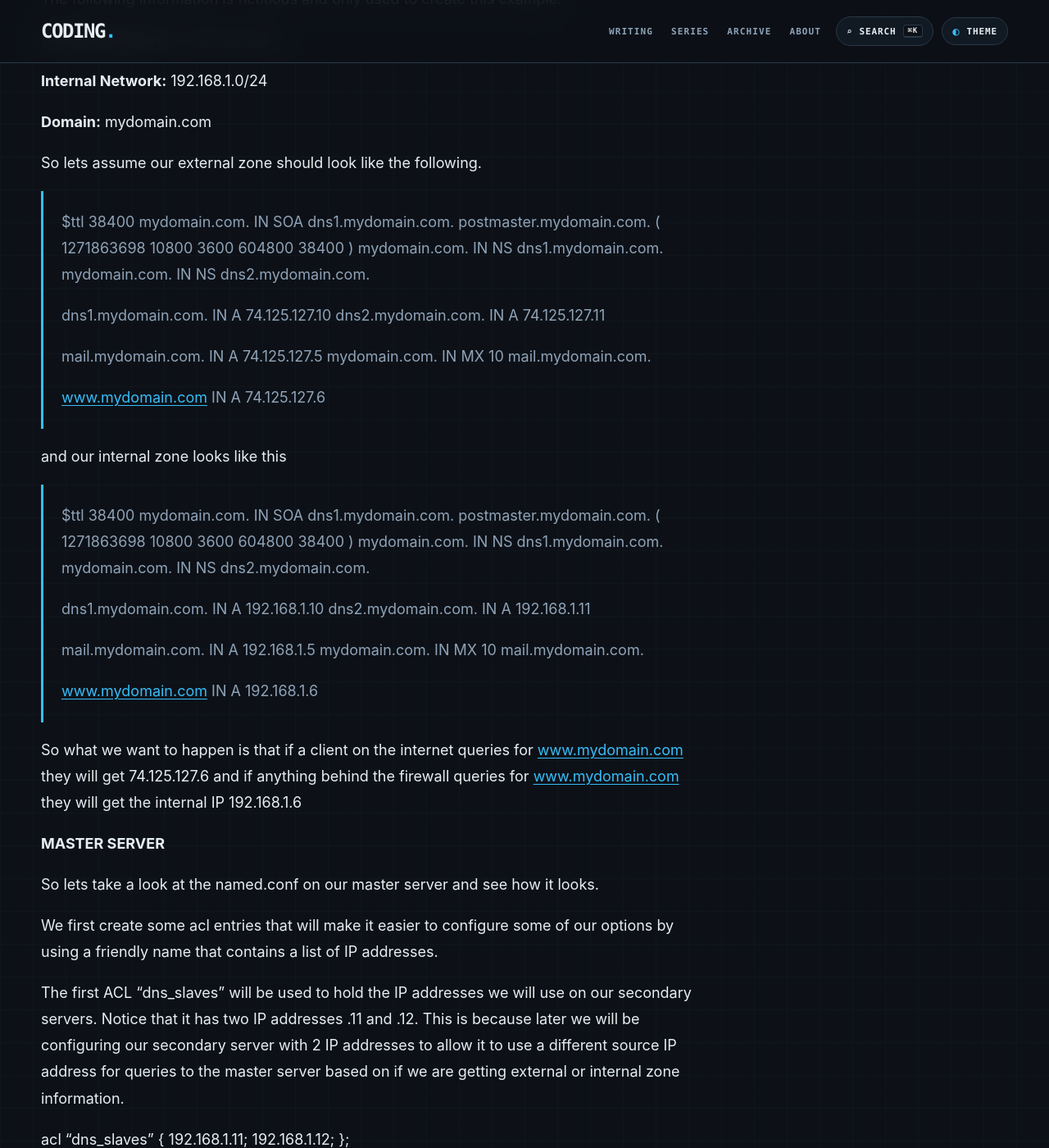
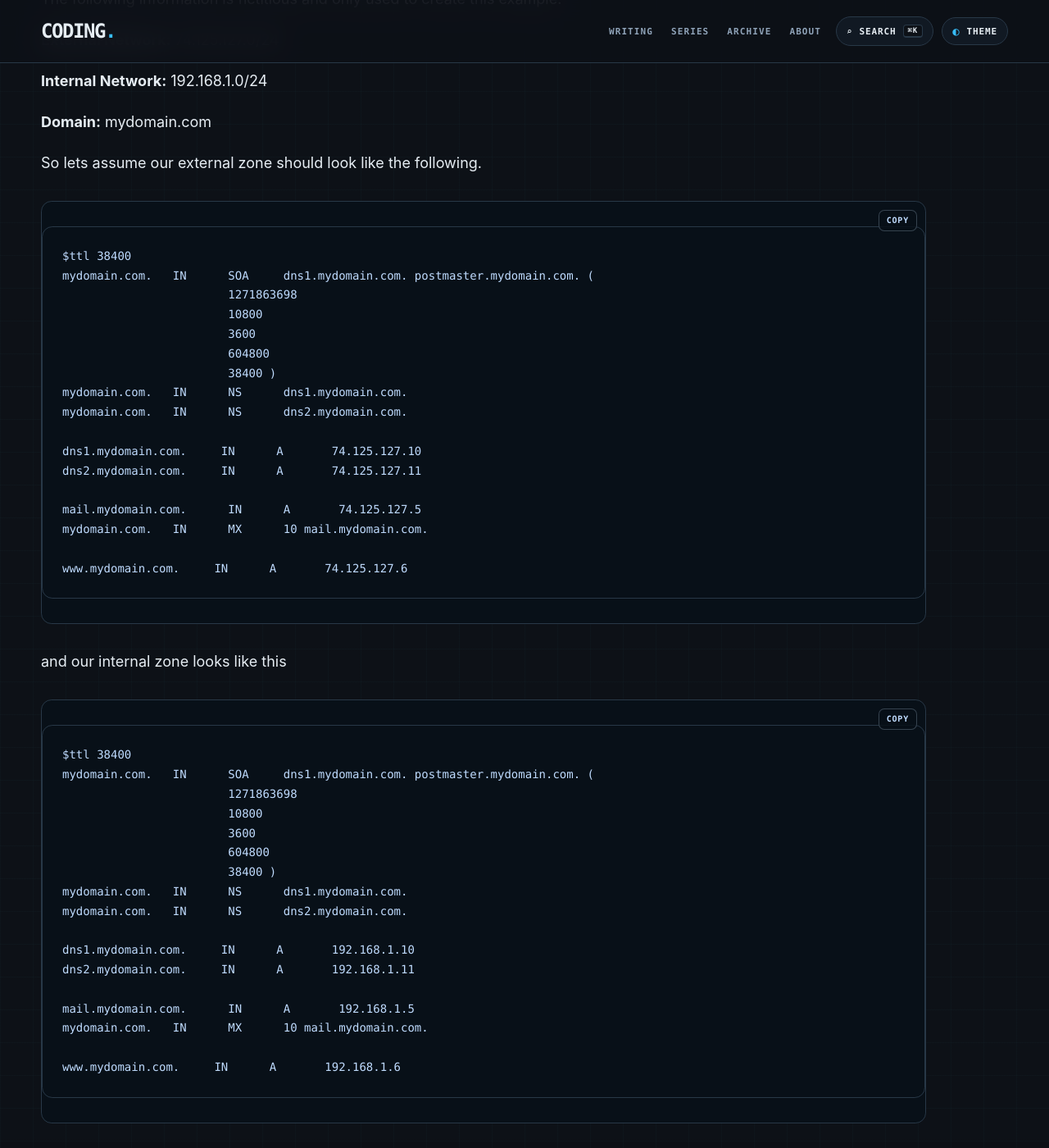
Before and after one commit to infoconex/coding-blog, a Jekyll site: the page built from post/2010/04/26/Bind-DNS-e28093-Configuring-multiple-views-on-primary-and-secondary-DNS-servers/index.md, in a window 1280 px wide and 1400 px high, scrolled down 1769 px. Shown: the whole window at 82% size. Built offline with Jekyll 4.4.1, drawn with Linux system fonts in a browser that asks for light colours; some of the changed text lies outside the part shown.

Commit message:
Present BIND DNS zone files and configuration as readable code blocks

````diff
--- a/post/2010/04/26/Bind-DNS-e28093-Configuring-multiple-views-on-primary-and-secondary-DNS-servers/index.md
+++ b/post/2010/04/26/Bind-DNS-e28093-Configuring-multiple-views-on-primary-and-secondary-DNS-servers/index.md
@@ -34,43 +34,47 @@ The following information is fictitious and only used to create this example.
 
 So lets assume our external zone should look like the following.
 
-> $ttl 38400
-> mydomain.com.   IN      SOA     dns1.mydomain.com. postmaster.mydomain.com. (
->                         1271863698
->                         10800
->                         3600
->                         604800
->                         38400 )
-> mydomain.com.   IN      NS      dns1.mydomain.com.
-> mydomain.com.   IN      NS      dns2.mydomain.com.
->
-> dns1.mydomain.com.     IN      A       74.125.127.10
-> dns2.mydomain.com.     IN      A       74.125.127.11
->
-> mail.mydomain.com.      IN      A       74.125.127.5
-> mydomain.com.   IN      MX      10 mail.mydomain.com.
->
-> [www.mydomain.com](http://www.mydomain.com)     IN      A       74.125.127.6
+```text
+$ttl 38400
+mydomain.com.   IN      SOA     dns1.mydomain.com. postmaster.mydomain.com. (
+                        1271863698
+                        10800
+                        3600
+                        604800
+                        38400 )
+mydomain.com.   IN      NS      dns1.mydomain.com.
+mydomain.com.   IN      NS      dns2.mydomain.com.
+
+dns1.mydomain.com.     IN      A       74.125.127.10
+dns2.mydomain.com.     IN      A       74.125.127.11
+
+mail.mydomain.com.      IN      A       74.125.127.5
+mydomain.com.   IN      MX      10 mail.mydomain.com.
+
+www.mydomain.com.     IN      A       74.125.127.6
+```
 
 and our internal zone looks like this
 
-> $ttl 38400
-> mydomain.com.   IN      SOA     dns1.mydomain.com. postmaster.mydomain.com. (
->                         1271863698
->                         10800
->                         3600
->                         604800
->                         38400 )
-> mydomain.com.   IN      NS      dns1.mydomain.com.
-> mydomain.com.   IN      NS      dns2.mydomain.com.
->
-> dns1.mydomain.com.     IN      A       192.168.1.10
-> dns2.mydomain.com.     IN      A       192.168.1.11
->
-> mail.mydomain.com.      IN      A       192.168.1.5
-> mydomain.com.   IN      MX      10 mail.mydomain.com.
->
-> [www.mydomain.com](http://www.mydomain.com)     IN      A       192.168.1.6
+```text
+$ttl 38400
+mydomain.com.   IN      SOA     dns1.mydomain.com. postmaster.mydomain.com. (
+                        1271863698
+                        10800
+                        3600
+                        604800
+                        38400 )
+mydomain.com.   IN      NS      dns1.mydomain.com.
+mydomain.com.   IN      NS      dns2.mydomain.com.
+
+dns1.mydomain.com.     IN      A       192.168.1.10
+dns2.mydomain.com.     IN      A       192.168.1.11
+
+mail.mydomain.com.      IN      A       192.168.1.5
+mydomain.com.   IN      MX      10 mail.mydomain.com.
+
+www.mydomain.com.     IN      A       192.168.1.6
+```
 
 So what we want to happen is that if a client on the internet queries for [www.mydomain.com](http://www.mydomain.com) they will get 74.125.127.6 and if anything behind the firewall queries for [www.mydomain.com](http://www.mydomain.com) they will get the internal IP 192.168.1.6
 
@@ -82,37 +86,47 @@ We first create some acl entries that will make it easier to configure some of o
 
 The first ACL “dns\_slaves” will be used to hold the IP addresses we will use on our secondary servers. Notice that it has two IP addresses .11 and .12. This is because later we will be configuring our secondary server with 2 IP addresses to allow it to use a different source IP address for queries to the master server based on if we are getting external or internal zone information.
 
-acl "dns\_slaves" {
+```text
+acl "dns_slaves" {
         192.168.1.11;
         192.168.1.12;
 };
+```
 
 The ACL “internal\_slave” is the IP address that will be used by the secondary DNS server to query for internal zone information
 
-acl "internal\_slave" {
+```text
+acl "internal_slave" {
         192.168.1.11;
 };
+```
 
 The ACL “external\_slave” is the IP address that will be used by the secondary DNS server to query for external zone information
 
-acl "external\_slave" {
+```text
+acl "external_slave" {
         192.168.1.12;
 };
+```
 
 The ACL “internal\_hosts” represents the IP range of our internal network that queries will come from
 
-acl "internal\_hosts" {
+```text
+acl "internal_hosts" {
         192.168.1.0/24;
 };
+```
 
 options allows us to define global defaults for all zones and views. The two options that are important are the allow-query { any; } which allows by default any client to query the zone mydomain.com and any others we may decide to host in our DNS servers. The next important settings is recursion setting which we have defaulted to no. Recursion allows clients to query a DNS server for any domain that the server is not responsible for and get back DNS information. Since we do not want the world to use our DNS servers except when resolving our domains we have set this by default to no. Later we will override that setting for clients behind the firewall since they will be using the DNS server to also resolve other domains.
 
+```text
 options {
         directory "/etc";
         pid-file "/var/run/named/named.pid";
         allow-query { any; };
         recursion no;
 };
+```
 
 Now here is the configuration for our internal view.
 
@@ -126,17 +140,18 @@ also-notify - Set to the IP address of the secondary server. For some reason BIN
 
 zone mydomain.com - Simply defines that it is a master zone.
 
+```text
 view "internal" {
 
         match-clients {
-                !external\_slave;
-                internal\_hosts;
+                !external_slave;
+                internal_hosts;
         };
 
         recursion yes;
 
         allow-transfer {
-                internal\_slave;
+                internal_slave;
         };
 
         also-notify {
@@ -161,6 +176,7 @@ view "internal" {
         };
 
 };
+```
 
 Now we jump to our external view
 
@@ -174,18 +190,19 @@ also-notify – Set to IP of secondary to notify it of zone updates
 
 zone mydomain.com – points to file containing the internal zone information
 
+```text
 view "external" {
 
         match-clients {
-                external\_slave;
-                !internal\_hosts;
+                external_slave;
+                !internal_hosts;
                 any;
         };
 
         recursion no;
 
         allow-transfer {
-                external\_slave;
+                external_slave;
         };
 
         also-notify {
@@ -198,6 +215,7 @@ view "external" {
         };
 
 };
+```
 
 So that finishes up our primary (master) server confirmation. In summary our master has two views “Internal” and “External” which hosts different zone files based on the clients that will query it. If someone queries and matches our “External” view they will get the public IP addresses. If someone queries and matches our “Internal” view they will get the private IP addresses.
 
@@ -219,12 +237,14 @@ acl internal\_hosts {
 
 options has two entries that are important. allow-query {any;} which allows any IP to query the zones we host and recursion no to not allow by default recursive lookups.
 
+```text
 options {
         directory "/etc";
         pid-file "/var/run/named/named.pid";
         allow-query { any; };
         recursion no;
 };
+```
 
 Here is our internal view
 
@@ -234,16 +254,17 @@ recursion – Set to yes to allow internal clients recursive lookup capabilities
 
 zone mydomain.com – This is the important part. Notice that transfer-source is set to 192.168.1.11. This forces the zone transfer request to come from the IP 192.168.1.11. When the master server see’s the query coming from that IP it will match the internal view and transfer the correct zone information for mydomain.com that matches the internal zone.
 
+```text
 view "internal" {
 
         match-clients {
-                internal\_hosts;
+                internal_hosts;
                 };
 
         recursion yes;
 
         allow-notify {
-                dns\_masters;
+                dns_masters;
                 };
 
         zone "." {
@@ -267,6 +288,7 @@ view "internal" {
                 file "/var/named/slaves/mydomain.com.internal";
         };
 };
+```
 
 External View
 
@@ -278,17 +300,18 @@ allow-notify – Set to dns\_masters to allow notifications from the master serv
 
 zone mydomain.com - This is the important part. Notice that transfer-source is set to 192.168.1.12. This forces the zone transfer request to come from the IP 192.168.1.12. When the master server see’s the query coming from that IP it will match the internal view and transfer the correct zone information for mydomain.com that matches the internal zone.
 
+```text
 view "external" {
 
         match-clients {
-                !internal\_hosts;
+                !internal_hosts;
                 any;
                 };
 
         recursion no;
 
         allow-notify {
-                dns\_masters;
+                dns_masters;
                 };
 
         zone "mydomain.com" {
@@ -299,3 +322,4 @@ view "external" {
         };
 
 };
+```
````
